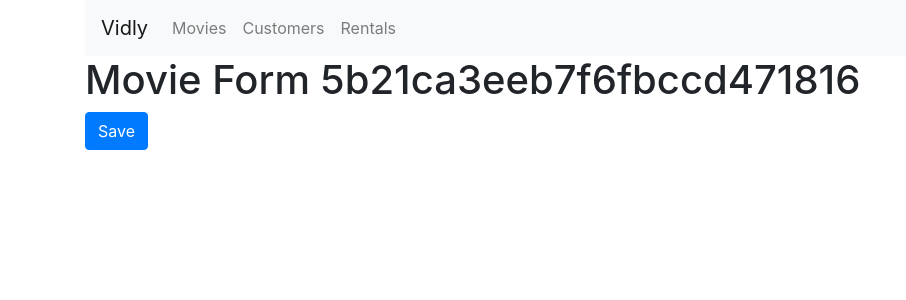
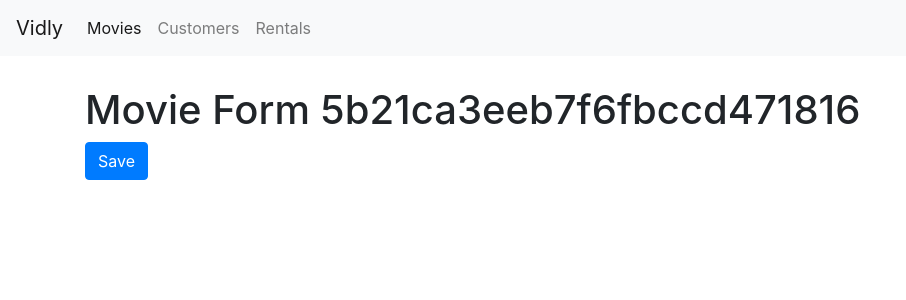
Before and after one commit to abdulloooh/react_learning, a React (Create React App) app in the folder vidly/: page /movies/5b21ca3eeb7f6fbccd471816 in a window 1280 px wide. Shown: the top 300 px of the page, without its empty margins (0-906 px from the left). Built offline with nearby package versions, Linux system fonts and the light colour scheme.

Commit message:
correction of exercise,completion of routing having covered route parameters, query strings, redirect, not found pages, and nested routing

```diff
--- a/vidly/src/App.js
+++ b/vidly/src/App.js
@@ -1,31 +1,31 @@
 import React from "react";
-import "./App.css";
+import { Switch, Route, Redirect } from "react-router-dom";
 import Movies from "./components/movies";
 import Navbar from "./components/navbar";
-import { Switch, Route, Redirect } from "react-router-dom";
 import NotFound from "./components/notFound";
 import Customers from "./components/customers";
 import Rentals from "./components/rentals";
-import MovieId from "./components/common/movie";
+import MovieForm from "./components/movieForm";
+import "./App.css";
 
 function App() {
   return (
+    <React.Fragment>
+      <Navbar />
       <main role="main" className="container">
-      <Navbar />
+        {/* Switch>Route*4[path=""][component=""] */}
 
         <Switch>
-        <Route
-          path="/movies/:id"
-          component={(props) => <MovieId {...props} />}
-        />
+          <Route path="/movies/:id" component={MovieForm} />
           <Route path="/movies" component={Movies} />
           <Route path="/customers" component={Customers} />
           <Route path="/rentals" component={Rentals} />
-        <Redirect from="/" to="/movies" />
+          <Redirect exact from="/" to="/movies" />
           <Route path="/not-found" component={NotFound} />
           <Redirect to="not-found" />
         </Switch>
       </main>
+    </React.Fragment>
   );
 }
 
--- a/vidly/src/components/common/tableBody.jsx
+++ b/vidly/src/components/common/tableBody.jsx
@@ -1,14 +1,13 @@
 import React, { Component } from "react";
 import _ from "lodash";
-import { Link } from "react-router-dom";
 
 //data
 //columns
 class TableBody extends Component {
   renderCell = (item, column) => {
     if (column.content) return column.content(item);
-    if (column.path === "title")
-      return <Link to={`/movies/${item._id}`}>{item[column.path]}</Link>;
+    // if (column.path === "title")
+    //   return <Link to={`/movies/${item._id}`}>{item[column.path]}</Link>;
     return _.get(item, column.path);
   };
 
--- a/vidly/src/components/common/movie.jsx
+++ b/vidly/src/components/movieForm.jsx
@@ -6,8 +6,8 @@ const MovieId = ({ history, match }) => {
       <h1>Movie Form {match.params.id}</h1>
       <button
         type="button"
-        class="btn btn-primary"
-        onClick={() => history.goBack()}
+        className="btn btn-primary"
+        onClick={() => history.push("/movies")} // we can't use this.handleSave there being a functional component
       >
         Save
       </button>
--- a/vidly/src/components/moviesTable.jsx
+++ b/vidly/src/components/moviesTable.jsx
@@ -2,11 +2,16 @@ import React, { Component } from "react";
 import Like from "./common/like";
 import TableHeader from "./common/tableHeader";
 import TableBody from "./common/tableBody";
+import { Link } from "react-router-dom";
 //sortColumn : object
 //onSort
 class MoviesTable extends Component {
   columns = [
-    { path: "title", label: "Title" },
+    {
+      path: "title",
+      label: "Title",
+      content: (item) => <Link to={`/movies/${item._id}`}>{item.title}</Link>,
+    },
     { path: "genre.name", label: "Genre" },
     { path: "numberInStock", label: "Stock" },
     { path: "dailyRentalRate", label: "Rate" },
--- a/vidly/src/components/navbar.jsx
+++ b/vidly/src/components/navbar.jsx
@@ -3,12 +3,12 @@ import { NavLink } from "react-router-dom";
 
 const Navbar = () => {
   return (
-    <nav class="navbar navbar-expand-lg navbar-light bg-light">
-      <a class="navbar-brand" href="/">
+    <nav className="navbar navbar-expand-lg navbar-light bg-light">
+      <NavLink className="navbar-brand" to="/">
         Vidly
-      </a>
+      </NavLink>
       <button
-        class="navbar-toggler"
+        className="navbar-toggler"
         type="button"
         data-toggle="collapse"
         data-target="#navbarNav"
@@ -16,23 +16,26 @@ const Navbar = () => {
         aria-expanded="false"
         aria-label="Toggle navigation"
       >
-        <span class="navbar-toggler-icon"></span>
+        <span className="navbar-toggler-icon"></span>
       </button>
-
-      <div class="collapse navbar-collapse" id="navbarNav">
-        <div class="navbar-nav">
-          <NavLink class="nav-item nav-link" to="/movies">
+      <div className="collapse navbar-collapse" id="navbarNav">
+        <ul className="navbar-nav">
+          <li className="nav-item">
+            <NavLink className="nav-link" to="/movies">
               Movies
             </NavLink>
-
-          <NavLink class="nav-item nav-link" to="/customers">
+          </li>
+          <li className="nav-item">
+            <NavLink className="nav-link" to="/customers">
               Customers
             </NavLink>
-
-          <NavLink class="nav-item nav-link" to="/rentals">
+          </li>
+          <li className="nav-item">
+            <NavLink className="nav-link" to="/rentals">
               Rentals
             </NavLink>
-        </div>
+          </li>
+        </ul>
       </div>
     </nav>
   );
--- a/vidly/src/index.css
+++ b/vidly/src/index.css
@@ -11,6 +11,9 @@ code {
   font-family: source-code-pro, Menlo, Monaco, Consolas, "Courier New",
     monospace;
 }
+.navbar {
+  margin-bottom: 30px;
+}
 
 .clickable {
   cursor: pointer;
```
Lines whose indentation alone changed are shown as unchanged.
